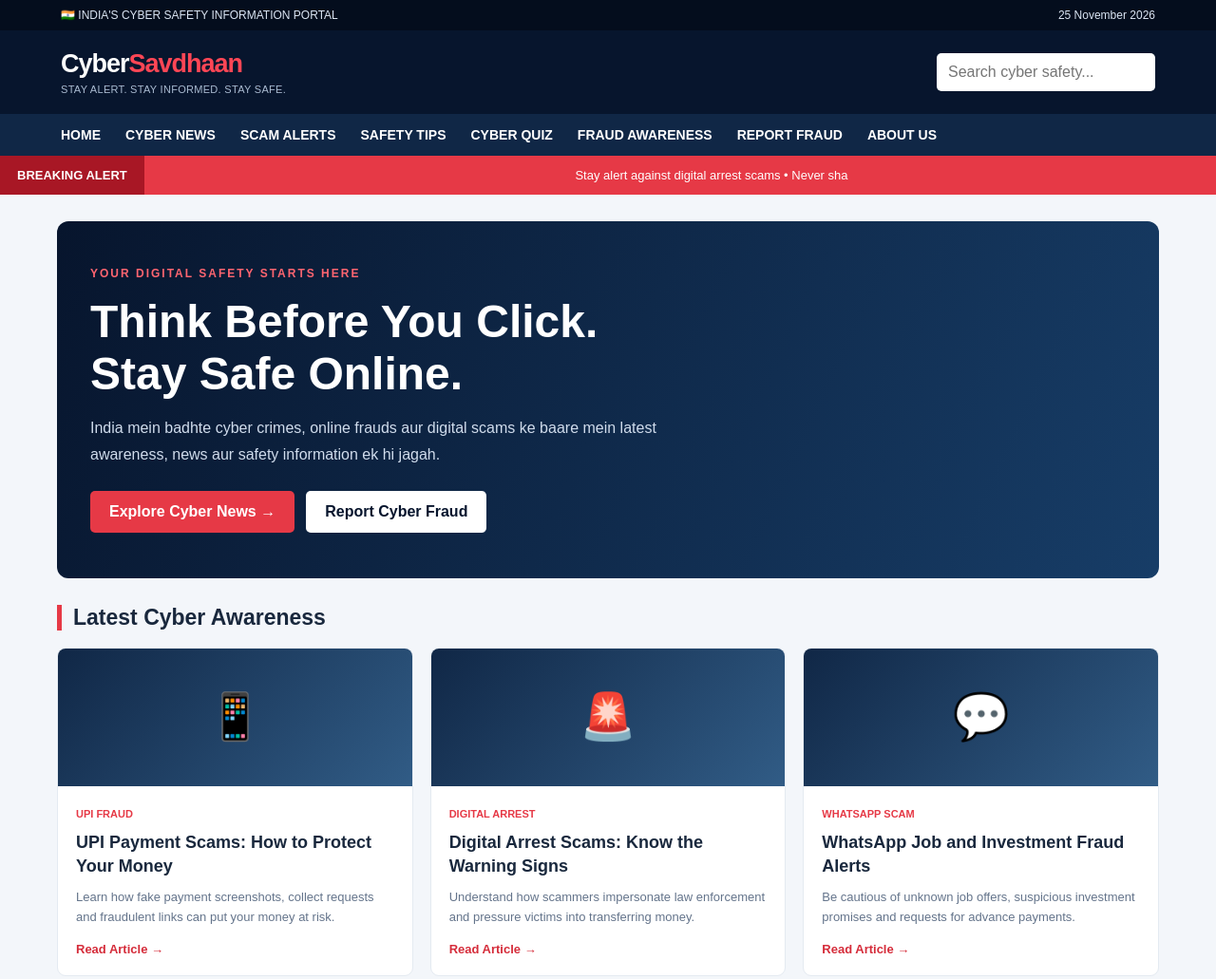
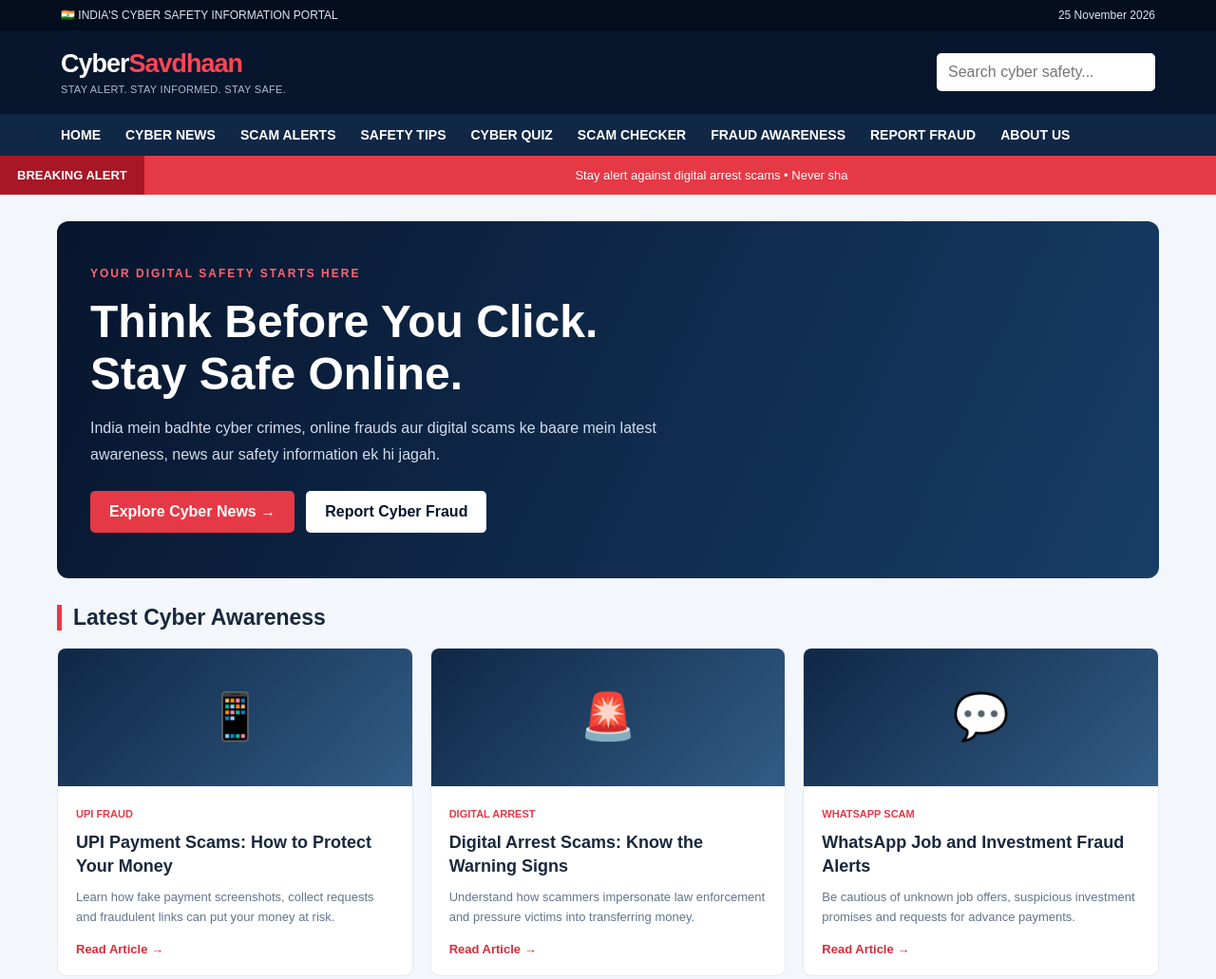
Before and after one commit to sandeep69122/cybersavdhaan, a plain HTML site: page index.html in a window 1280 px wide. Shown: the top 1031 px of the page at 95% size. Drawn offline with Linux system fonts and the light colour scheme.

Commit message:
Add link to SCAM CHECKER in navigation

```diff
--- a/index.html
+++ b/index.html
@@ -476,6 +476,7 @@
     <a href="scam-alerts.html">SCAM ALERTS</a>
     <a href="#tips">SAFETY TIPS</a>
     <a href="cyber-quiz.html">CYBER QUIZ</a>
+    <a href="scam-checker.html">SCAM CHECKER</a>
     <a href="fraud-awareness.html">FRAUD AWARENESS</a>
     <a href="#report">REPORT FRAUD</a>
     <a href="#about">ABOUT US</a>
```
